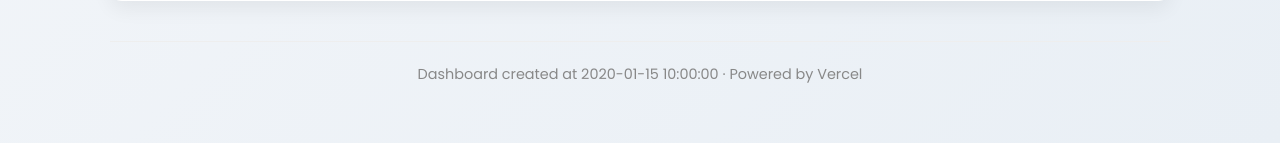
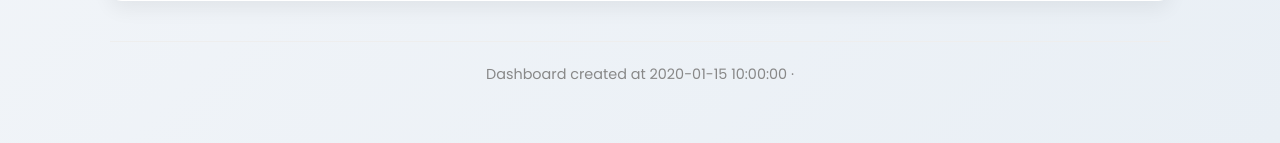
Before and after one commit to zhuxiaojian/siliconflow-api, a Python web app: template templates/index.html in a window 1280 px wide. Shown: the part 898-1041 px from the top of the page. Run offline with Jinja, Linux system fonts and the light colour scheme; the template is opened without the code that fills it: most values are stand-ins (such as "Sample title", 1, 10 or a date in 2020).

Commit message:
Update index.html

```diff
--- a/templates/index.html
+++ b/templates/index.html
@@ -209,7 +209,7 @@
     </section>
 
     <div class="footer">
-      <p>Dashboard created at {{ now }} &middot; Powered by <a href="https://vercel.com" target="_blank" rel="noopener noreferrer">Vercel</a></p>
+      <p>Dashboard created at {{ now }} &middot; </p>
     </div>
   </div>
 
```
